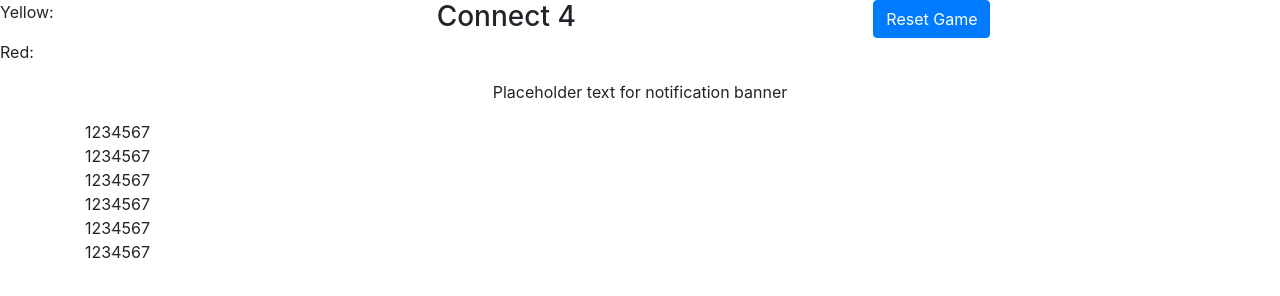
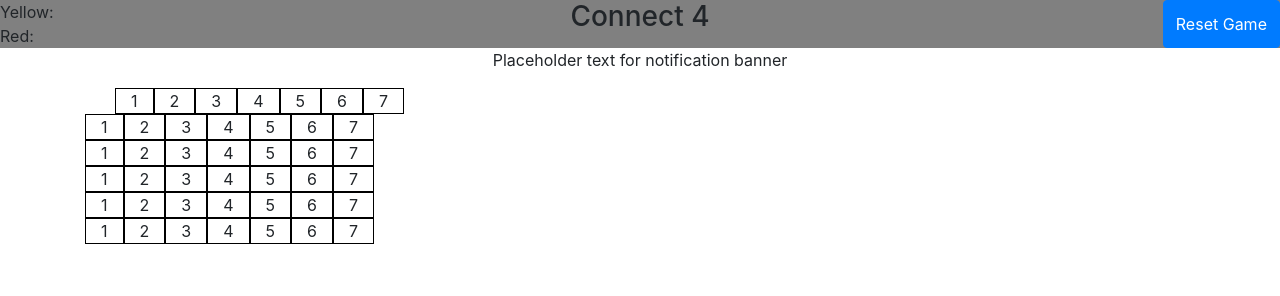
Before and after one commit to JackRobinsonIW/Connect4, a plain HTML site: page index.html in a window 1280 px wide. Drawn offline with nearby package versions, Linux system fonts and the light colour scheme.

Commit message:
Bootstrap02

```diff
--- a/index.html
+++ b/index.html
@@ -20,11 +20,11 @@
             <p class="score-text">Red:</p>
         </div>
 
-        <div id="title-section" class="col-4">
+        <div id="title-section" class="col-4 d-flex justify-content-center">
             <h3>Connect 4</h3>
         </div>
 
-        <div id="reset-section" class="col-4">
+        <div id="reset-section" class="col-4 d-flex justify-content-end">
             <button class="btn btn-primary">Reset Game</button>
         </div>
     </div>
@@ -33,72 +33,75 @@
         <p class="text-center">Placeholder text for notification banner</p>
     </div>
 
-    <div class="container">
-        <div id="game-board" class="col-md-4 col-sm-12">
+    <!-- FOR MONDAY -->
+    <!-- Look into dynamic sizing of the rows/ cols (take up max space in width etc) -->
+
+    <div class="container d-flex">
+        <div id="game-board" class="col-12">
             <!-- Row 1 -->
-            <div id="row-1" class="row">
-                <div class="board-item">1</div>
-                <div class="board-item">2</div>
-                <div class="board-item">3</div>
-                <div class="board-item">4</div>
-                <div class="board-item">5</div>
-                <div class="board-item">6</div>
-                <div class="board-item">7</div>
+            <div id="row-1" class="board-row col-auto">
+                <div class="board-item col-auto">1</div>
+                <div class="board-item col-auto">2</div>
+                <div class="board-item col-auto">3</div>
+                <div class="board-item col-auto">4</div>
+                <div class="board-item col-auto">5</div>
+                <div class="board-item col-auto">6</div>
+                <div class="board-item col-auto">7</div>
             </div>
 
             <!-- Row 2 -->
             <div id="row-2" class="row">
-                <div class="board-item">1</div>
-                <div class="board-item">2</div>
-                <div class="board-item">3</div>
-                <div class="board-item">4</div>
-                <div class="board-item">5</div>
-                <div class="board-item">6</div>
-                <div class="board-item">7</div>
+                <div class="board-item col-auto">1</div>
+                <div class="board-item col-auto">2</div>
+                <div class="board-item col-auto">3</div>
+                <div class="board-item col-auto">4</div>
+                <div class="board-item col-auto">5</div>
+                <div class="board-item col-auto">6</div>
+                <div class="board-item col-auto">7</div>
             </div>
 
             <!-- Row 3 -->
             <div id="row-3" class="row">
-                <div class="board-item">1</div>
-                <div class="board-item">2</div>
-                <div class="board-item">3</div>
-                <div class="board-item">4</div>
-                <div class="board-item">5</div>
-                <div class="board-item">6</div>
-                <div class="board-item">7</div>
+                <div class="board-item col-auto">1</div>
+                <div class="board-item col-auto">2</div>
+                <div class="board-item col-auto">3</div>
+                <div class="board-item col-auto">4</div>
+                <div class="board-item col-auto">5</div>
+                <div class="board-item col-auto">6</div>
+                <div class="board-item col-auto">7</div>
             </div>
 
             <!-- Row 4 -->
             <div id="row-4" class="row">
-                <div class="board-item">1</div>
-                <div class="board-item">2</div>
-                <div class="board-item">3</div>
-                <div class="board-item">4</div>
-                <div class="board-item">5</div>
-                <div class="board-item">6</div>
-                <div class="board-item">7</div>
+                <div class="board-item col-auto">1</div>
+                <div class="board-item col-auto">2</div>
+                <div class="board-item col-auto">3</div>
+                <div class="board-item col-auto">4</div>
+                <div class="board-item col-auto">5</div>
+                <div class="board-item col-auto">6</div>
+                <div class="board-item col-auto">7</div>
             </div>
 
             <!-- Row 5 -->
             <div id="row-5" class="row">
-                <div class="board-item">1</div>
-                <div class="board-item">2</div>
-                <div class="board-item">3</div>
-                <div class="board-item">4</div>
-                <div class="board-item">5</div>
-                <div class="board-item">6</div>
-                <div class="board-item">7</div>
+                <div class="board-item col-auto">1</div>
+                <div class="board-item col-auto">2</div>
+                <div class="board-item col-auto">3</div>
+                <div class="board-item col-auto">4</div>
+                <div class="board-item col-auto">5</div>
+                <div class="board-item col-auto">6</div>
+                <div class="board-item col-auto">7</div>
             </div>
 
             <!-- Row 6 -->
             <div id="row-6" class="row">
-                <div class="board-item">1</div>
-                <div class="board-item">2</div>
-                <div class="board-item">3</div>
-                <div class="board-item">4</div>
-                <div class="board-item">5</div>
-                <div class="board-item">6</div>
-                <div class="board-item">7</div>
+                <div class="board-item col-auto">1</div>
+                <div class="board-item col-auto">2</div>
+                <div class="board-item col-auto">3</div>
+                <div class="board-item col-auto">4</div>
+                <div class="board-item col-auto">5</div>
+                <div class="board-item col-auto">6</div>
+                <div class="board-item col-auto">7</div>
             </div>
         </div>
     </div>
--- a/main.css
+++ b/main.css
@@ -0,0 +1,18 @@
+#top-bar {
+    background-color: grey;
+}
+
+.score-text {
+    padding: 0;
+    margin: 0;
+}
+
+.board-item {
+    /* padding: 10px; */
+    border: 1px solid black;
+}
+
+.board-row {
+    display: flex;
+    flex-flow: row nowrap;
+}
```
